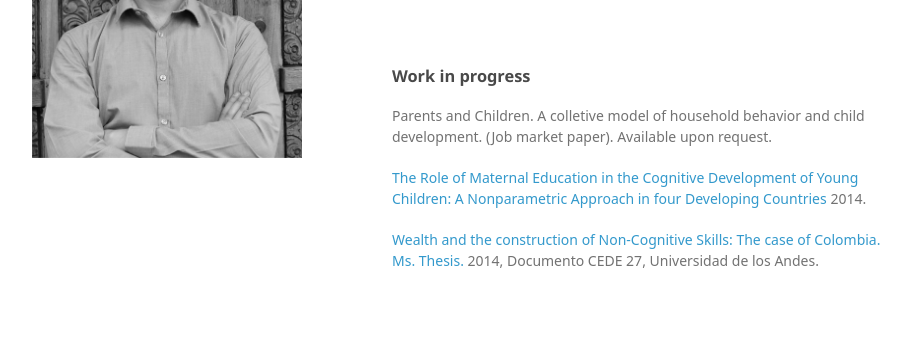
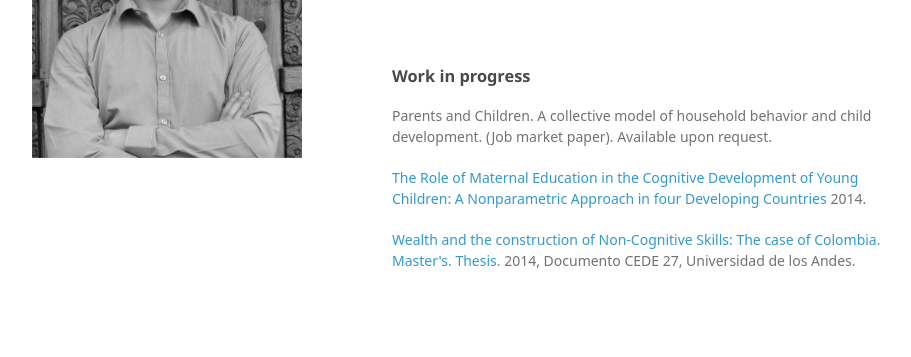
Before and after one commit to rodazuero/rodazuero.github.io, a Jekyll site: the page built from research.html, in a window 1280 px wide. Shown: the part 251-608 px from the top of the page, without its empty margins (178-1089 px from the left). Built offline with Jekyll 4.4.1, drawn with Linux system fonts in a browser that asks for light colours; some web fonts are replaced; Markdown is read by kramdown in place of the engine named in the settings.

Commit message:
collective typo

```diff
--- a/index.html
+++ b/index.html
@@ -4,4 +4,4 @@ layout: default
 <h3>
 <a id="welcome-to-github-pages" class="anchor" href="#welcome-to-github-pages" aria-hidden="true"><span aria-hidden="true" class="octicon octicon-link"></span></a>Welcome</h3>
 
-<a id="designer-templates" class="anchor" href="#designer-templates" aria-hidden="true"><span aria-hidden="true" class="octicon octicon-link"></span></a>I am PhD student in Economics at the <a href="http://www.upenn.edu/">University of Pennsylvania</a>. I am interested in Applied Microeconomics. Before coming to the University of Pennsylvania I was a Research Fellow at the <a href="http://www.iadb.org/">Inter-American Development Bank</a>  and a research assistant at Universidad de los Andes. You can find my<a href="{{site.baseurl}}/files/AcademicCV.pdf"> CV here</a> and you can contact me  at <a href="mailto:rodazuero@gmail.com" target="_top">rodazuero@gmail.com. </a> </h3>
+<a id="designer-templates" class="anchor" href="#designer-templates" aria-hidden="true"><span aria-hidden="true" class="octicon octicon-link"></span></a>I am PhD student in Economics at the <a href="http://www.upenn.edu/">University of Pennsylvania</a>. I am interested in Applied Microeconomics. Before coming to the University of Pennsylvania, I was a Research Fellow at the <a href="http://www.iadb.org/">Inter-American Development Bank</a>  and a research assistant at Universidad de los Andes. You can find my<a href="{{site.baseurl}}/files/AcademicCV.pdf"> CV here</a> and you can contact me  at <a href="mailto:rodazuero@gmail.com" target="_top">rodazuero@gmail.com. </a> </h3>
--- a/research.html
+++ b/research.html
@@ -19,7 +19,7 @@ layout: default
 </a>Work in progress</h3>
 
 <section>
-	<p>Parents and Children. A colletive model of household behavior and child development. (Job market paper). Available upon request.
+	<p>Parents and Children. A collective model of household behavior and child development. (Job market paper). Available upon request.
 	</p>
 
 
@@ -31,7 +31,7 @@ in four Developing Countries </a> 2014.
 
 
 	<p>
-	<a href="https://economia.uniandes.edu.co/publicaciones/dcede2014-27.pdf">Wealth and the construction of Non-Cognitive Skills: The case of Colombia. Ms. Thesis. </a> 2014, Documento CEDE 27, Universidad de los Andes.
+	<a href="https://economia.uniandes.edu.co/publicaciones/dcede2014-27.pdf">Wealth and the construction of Non-Cognitive Skills: The case of Colombia. Master's. Thesis. </a> 2014, Documento CEDE 27, Universidad de los Andes.
 	</p>
 
 </section>
```
